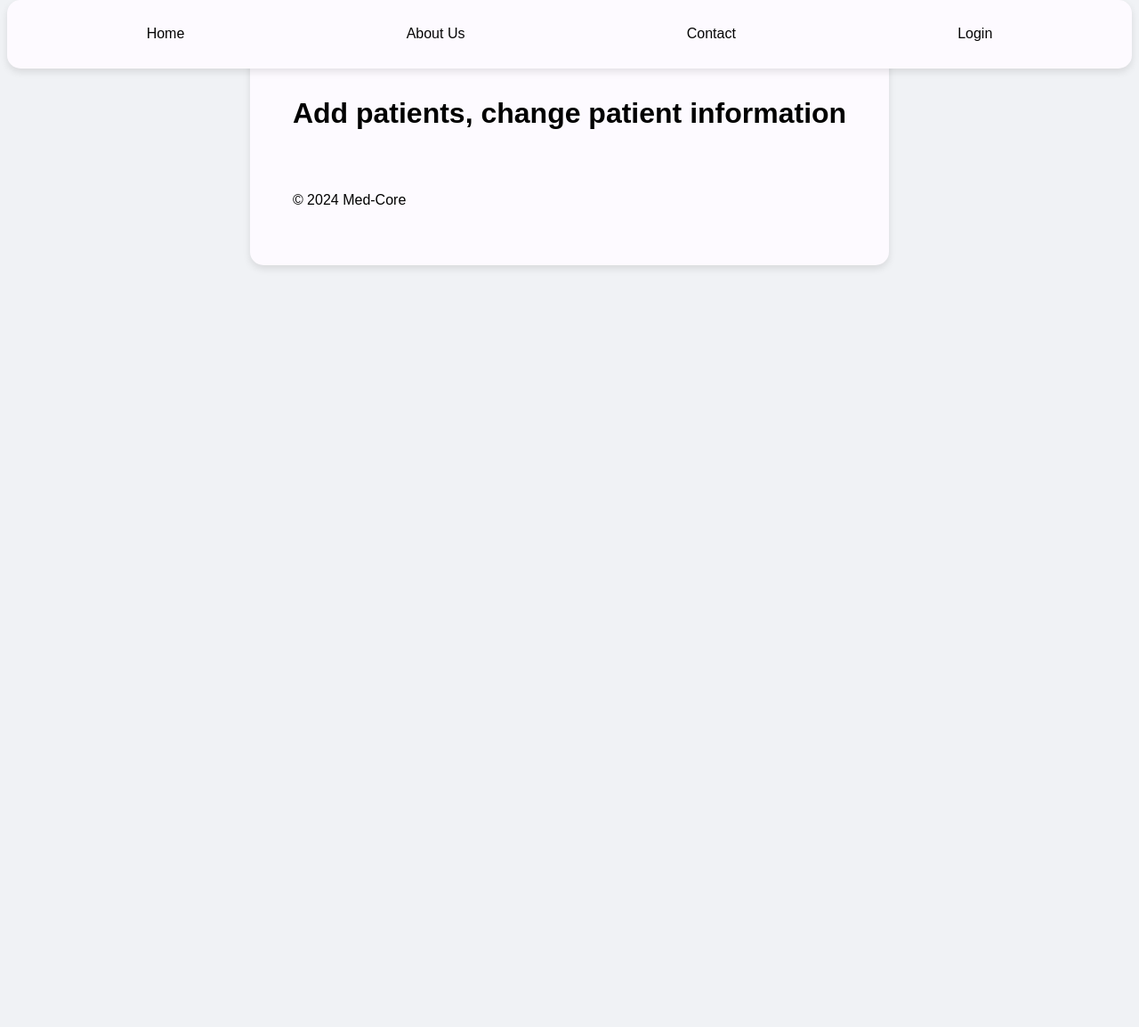
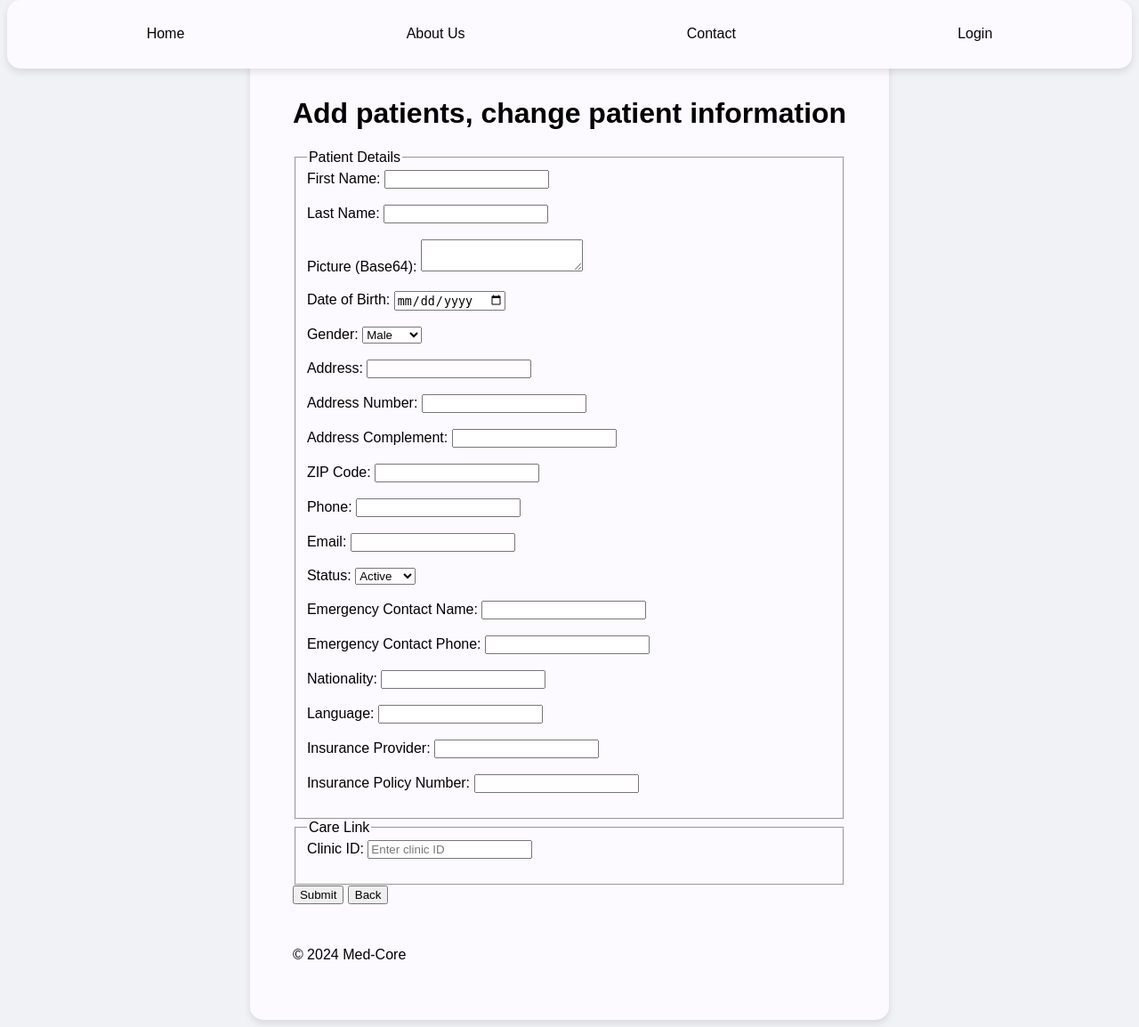
Before and after one commit to NastLen/med-core-2, a Flask app: page /patient_management in a window 1280 px wide. Shown: the whole page at 89% size. Before the commit the page ends 302 px from the top, so only its background shows below. Run offline with Flask 3, Linux system fonts and the light colour scheme.

Commit message:
patients/clinics listing and adding

```diff
--- a/app.py
+++ b/app.py
@@ -1,4 +1,8 @@
 import os
+import requests
+import datetime
+
+
 from flask import Flask, render_template, redirect, url_for, session, request, flash, jsonify
 from flask_login import login_required, LoginManager
 from mysql.connector import Error
@@ -6,10 +10,12 @@ from datetime import timedelta
 from auth import auth_bp, get_user_by_username
 from models import models_bp
 
+from helper_functions import load_form_fields, serialize_data, send_data_to_api
+
 
 app = Flask(__name__)
 app.config['DEBUG'] = True
-app.config['REMEMBER_COOKIE_DURATION'] = timedelta(days=7)
+app.config['TEMPLATES_AUTO_RELOAD'] = True
 
 
 # Blueprints
@@ -55,16 +61,68 @@ def dashboard():
 def mark_arrived(appointment_id):
     pass
 
-@app.route('/clinic_management')
+@app.route('/clinics')
+def clinics():
+    try:
+        response = requests.get('http://0.0.0.0:80/api/clinics')
+        response.raise_for_status()
+        clinics_data = response.json().get('clinics', [])
+    except requests.exceptions.RequestException as e:
+        print(f"Error fetching clinics: {e}")
+        clinics_data = []
+
+    return render_template('clinics.html', clinics=clinics_data)
+
+@app.route('/clinic_management', methods=['GET', 'POST'])
 def clinic_management():
+    if request.method == 'POST':
+
+        form_data = load_form_fields(request)
+        form_data['created_at'] = datetime.datetime.now()
+        form_data['updated_at'] = datetime.datetime.now()
+        form_data = serialize_data(form_data)
+
+        print(f"form_data: {form_data}")
+
+
+        send_data_to_api('http://0.0.0.0:80/api/clinics', form_data)
+
     return render_template('./admin/clinic_management.html')
 
 @app.route('/doctor_management')
 def doctor_management():
     return render_template('./admin/doctor_management.html')
 
-@app.route('/patient_management')
+@app.route('/patients')
+def patients():
+    mock_clinic_id = 3
+
+
+    try:
+        response = requests.get('http://0.0.0.0:80/api/patients?clinic_id={}'.format(mock_clinic_id))
+        response.raise_for_status()
+        patients_data = response.json().get('patients', [])
+    except requests.exceptions.RequestException as e:
+        print(f"Error fetching patients: {e}")
+        patients_data = []
+
+    return render_template('patients.html', patients=patients_data)
+
+@app.route('/patient_management', methods=['GET', 'POST'])
 def patient_management():
+    if request.method == 'POST':
+
+        form_data = load_form_fields(request)
+        form_data['created_at'] = datetime.datetime.now()
+        form_data['updated_at'] = datetime.datetime.now()
+        form_data = serialize_data(form_data)
+
+        print(f"form_data: {form_data}")
+
+
+        send_data_to_api('http://0.0.0.0:80/api/patients', form_data)
+
+
     return render_template('./admin/patient_management.html')
 
 # Debbugin route to show all the session information
--- a/templates/admin/patient_management.html
+++ b/templates/admin/patient_management.html
@@ -4,4 +4,83 @@
 
 {% block content %}
   <h1>Add patients, change patient information</h1>
+
+
+  <form id="addPatientForm" method="POST">
+    <!-- Patient Details -->
+    <fieldset>
+      <legend>Patient Details</legend>
+      <label for="first_name">First Name:</label>
+      <input type="text" id="first_name" name="first_name" required /><br /><br />
+
+      <label for="last_name">Last Name:</label>
+      <input type="text" id="last_name" name="last_name" required /><br /><br />
+
+      <label for="picture">Picture (Base64):</label>
+      <textarea id="picture" name="picture" required></textarea><br /><br />
+
+      <label for="date_of_birth">Date of Birth:</label>
+      <input type="date" id="date_of_birth" name="date_of_birth" required /><br /><br />
+
+      <label for="gender">Gender:</label>
+      <select id="gender" name="gender">
+        <option value="male">Male</option>
+        <option value="female">Female</option>
+        <option value="other">Other</option>
+      </select><br /><br />
+
+      <label for="address">Address:</label>
+      <input type="text" id="address" name="address" required /><br /><br />
+
+      <label for="address_number">Address Number:</label>
+      <input type="text" id="address_number" name="address_number" required /><br /><br />
+
+      <label for="address_complement">Address Complement:</label>
+      <input type="text" id="address_complement" name="address_complement" /><br /><br />
+
+      <label for="zip">ZIP Code:</label>
+      <input type="text" id="zip" name="zip" required /><br /><br />
+
+      <label for="phone">Phone:</label>
+      <input type="tel" id="phone" name="phone" required /><br /><br />
+
+      <label for="email">Email:</label>
+      <input type="email" id="email" name="email" required /><br /><br />
+
+      <label for="status">Status:</label>
+      <select id="status" name="status">
+        <option value="active">Active</option>
+        <option value="inactive">Inactive</option>
+      </select><br /><br />
+
+      <label for="emergency_contact_name">Emergency Contact Name:</label>
+      <input type="text" id="emergency_contact_name" name="emergency_contact_name" required /><br /><br />
+
+      <label for="emergency_contact_phone">Emergency Contact Phone:</label>
+      <input type="tel" id="emergency_contact_phone" name="emergency_contact_phone" required /><br /><br />
+
+      <label for="nationality">Nationality:</label>
+      <input type="text" id="nationality" name="nationality" required /><br /><br />
+
+      <label for="language">Language:</label>
+      <input type="text" id="language" name="language" required /><br /><br />
+
+      <label for="insurance_provider">Insurance Provider:</label>
+      <input type="text" id="insurance_provider" name="insurance_provider" required /><br /><br />
+
+      <label for="insurance_policy_number">Insurance Policy Number:</label>
+      <input type="text" id="insurance_policy_number" name="insurance_policy_number" required /><br /><br />
+    </fieldset>
+
+    <!-- Care Link Details -->
+    <fieldset>
+      <legend>Care Link</legend>
+      <label for="clinic_id">Clinic ID:</label>
+      <input type="number" id="clinic_id" name="clinic_id" placeholder="Enter clinic ID" /><br /><br />
+    </fieldset>
+
+    <button type="submit" class="button-style">Submit</button>
+    <button type="button" id="cancelFormButton" class="button-style">Back</button>
+  </form>
+
 {% endblock %}
--- a/templates/base.html
+++ b/templates/base.html
@@ -45,16 +45,7 @@
 
       </header>
 
-      {% with messages = get_flashed_messages(with_categories=True) %} {% if
-      messages %}
-      <div class="flashes">
-        {% for category, message in messages %}
-        <div class="alert alert-{{ category }}">{{ message }}</div>
-        {% endfor %}
-      </div>
-      {% endif %} {% endwith %}
-
-      <main>
+          <main>
         {% block content %}
         <!-- Content from child templates will be injected here -->
         <h2>About Us</h2>
@@ -65,6 +56,15 @@
         </p>
         {% endblock %}
       </main>
+      {% with messages = get_flashed_messages(with_categories=True) %} {% if
+        messages %}
+        <div class="flashes">
+          {% for category, message in messages %}
+          <div class="alert alert-{{ category }}">{{ message }}</div>
+          {% endfor %}
+        </div>
+        {% endif %} {% endwith %}
+
       <footer>
         <p>&copy; 2024 Med-Core</p>
       </footer>
```
Also changed, not shown: helper_functions.py (added, +33 -0 lines), templates/admin/clinic_management.html (+48 -0 lines), templates/clinics.html (added, +63 -0 lines), templates/patients.html (added, +72 -0 lines).
